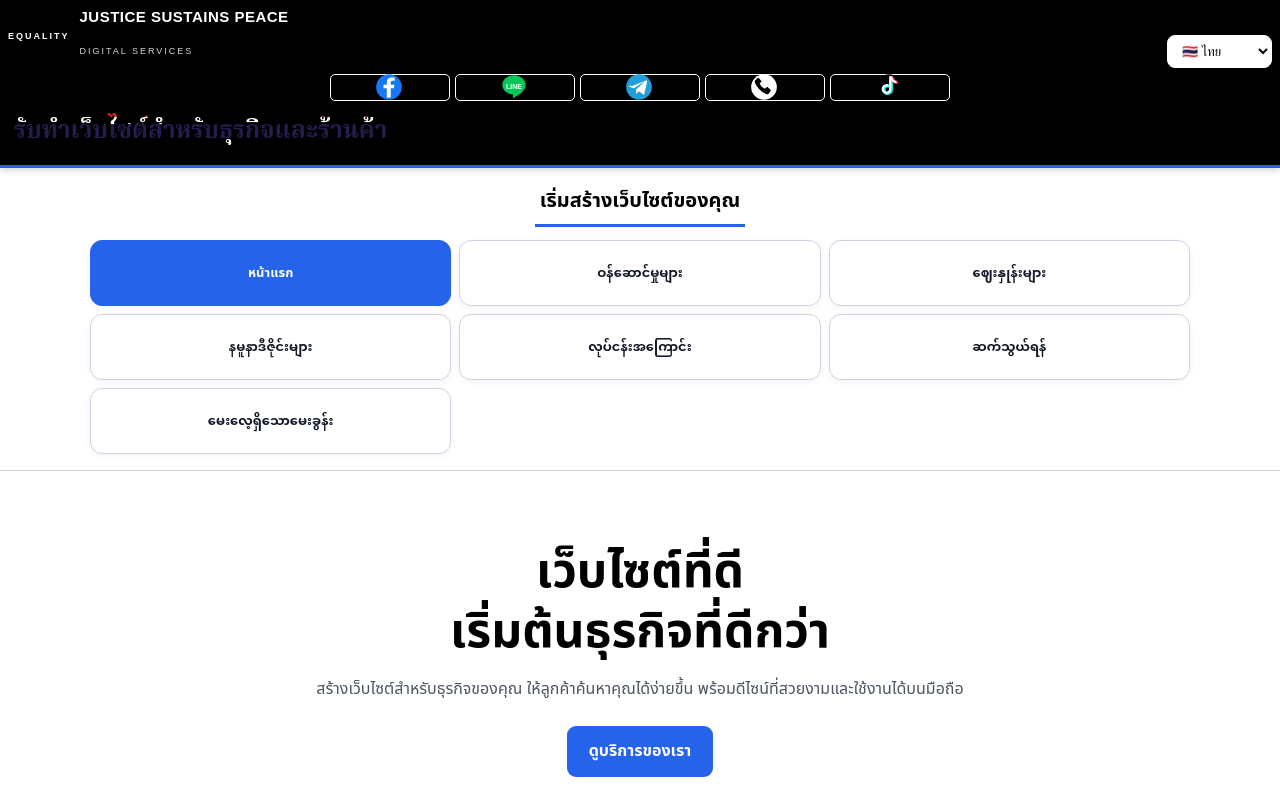
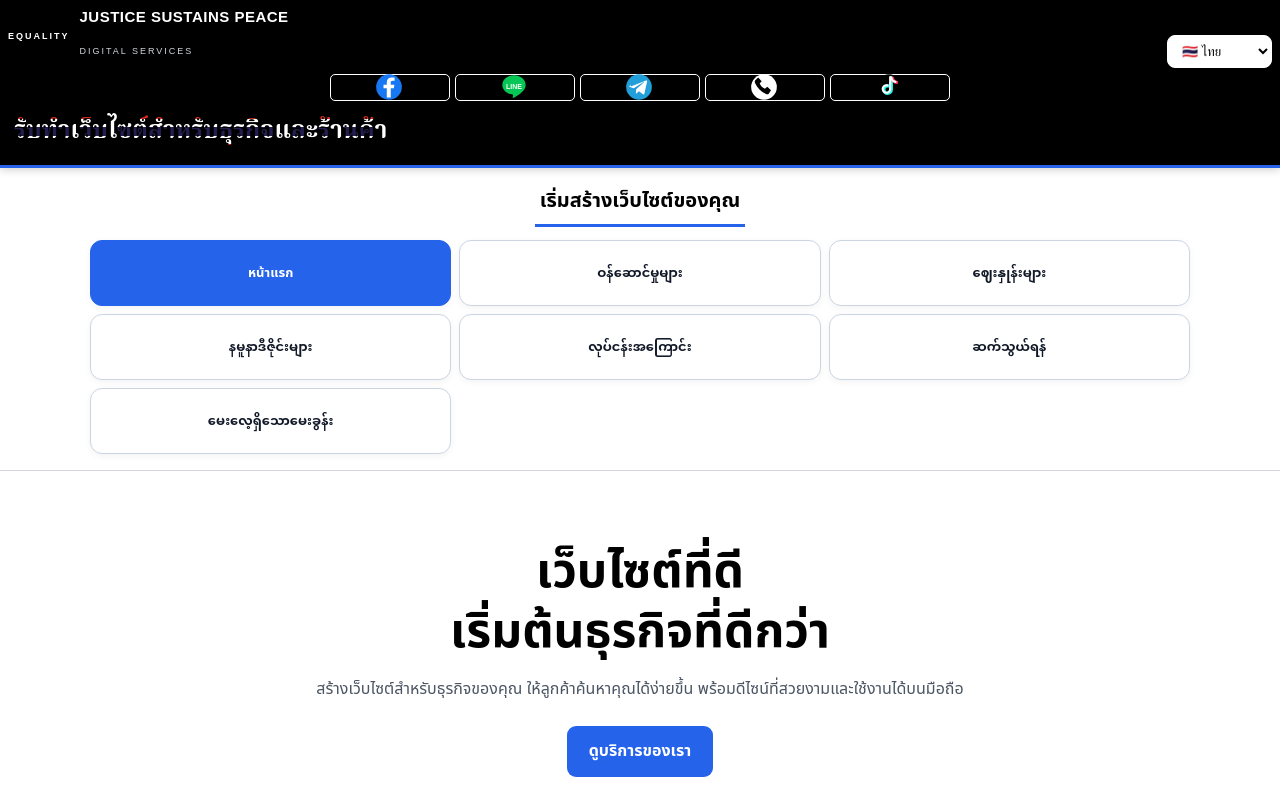
Before and after one commit to Equality001/EQUAL_WEB, a plain HTML site: page index.html in a window 1280 px wide. Shown: the top 800 px of the page. Drawn offline with Linux system fonts and the light colour scheme.

Commit message:
Color Thai consonants with equal flag stripes

```diff
--- a/index.html
+++ b/index.html
@@ -441,6 +441,41 @@ box-sizing:border-box;
   text-shadow: none !important;
 }
 
+
+/* THAI CONSONANTS ONLY - FIVE EQUAL FLAG STRIPES */
+.service-note,
+.service-note::before,
+.service-note::after {
+  background: #000 !important;
+  background-image: none !important;
+}
+.service-note .service-note-text {
+  background: #000 !important;
+  color: #fff !important;
+  -webkit-text-fill-color: #fff !important;
+  font-family: 'Noto Serif Thai', serif !important;
+  font-weight: 700 !important;
+}
+.service-note .thai-flag-consonant {
+  display: inline !important;
+  background-image: linear-gradient(
+    to bottom,
+    #DA291C 0%, #DA291C 20%,
+    #FFFFFF 20%, #FFFFFF 40%,
+    #241D4F 40%, #241D4F 60%,
+    #FFFFFF 60%, #FFFFFF 80%,
+    #DA291C 80%, #DA291C 100%
+  ) !important;
+  background-size: 100% 1.8em !important;
+  background-position: center !important;
+  background-repeat: no-repeat !important;
+  -webkit-background-clip: text !important;
+  background-clip: text !important;
+  color: transparent !important;
+  -webkit-text-fill-color: transparent !important;
+  text-shadow: none !important;
+}
+
 </style>
 
 <link rel="preconnect" href="https://fonts.googleapis.com">
@@ -589,16 +624,29 @@ box-sizing:border-box;
     const el = document.querySelector('.service-note .service-note-text');
     if (!el || !window.Intl || !Intl.Segmenter) return;
 
-    const text = 'รับทำเว็บไซต์สำหรับธุรกิจและร้านค้า';
+    const original = 'รับทำเว็บไซต์สำหรับธุรกิจและร้านค้า';
     const segmenter = new Intl.Segmenter('th', {granularity: 'grapheme'});
     const fragment = document.createDocumentFragment();
 
-    for (const part of segmenter.segment(text)) {
-      const span = document.createElement('span');
-      span.className = 'thai-flag-letter';
-      span.textContent = part.segment;
-      fragment.appendChild(span);
+    for (const part of segmenter.segment(original)) {
+      for (const char of part.segment) {
+        const cp = char.codePointAt(0);
+        const isThaiConsonant =
+          (cp >= 0x0E01 && cp <= 0x0E23) ||
+          (cp >= 0x0E25 && cp <= 0x0E25) ||
+          (cp >= 0x0E27 && cp <= 0x0E2E);
+
+        if (isThaiConsonant) {
+          const span = document.createElement('span');
+          span.className = 'thai-flag-consonant';
+          span.textContent = char;
+          fragment.appendChild(span);
+        } else {
+          fragment.appendChild(document.createTextNode(char));
+        }
+      }
     }
+
     el.replaceChildren(fragment);
   }
 
```
